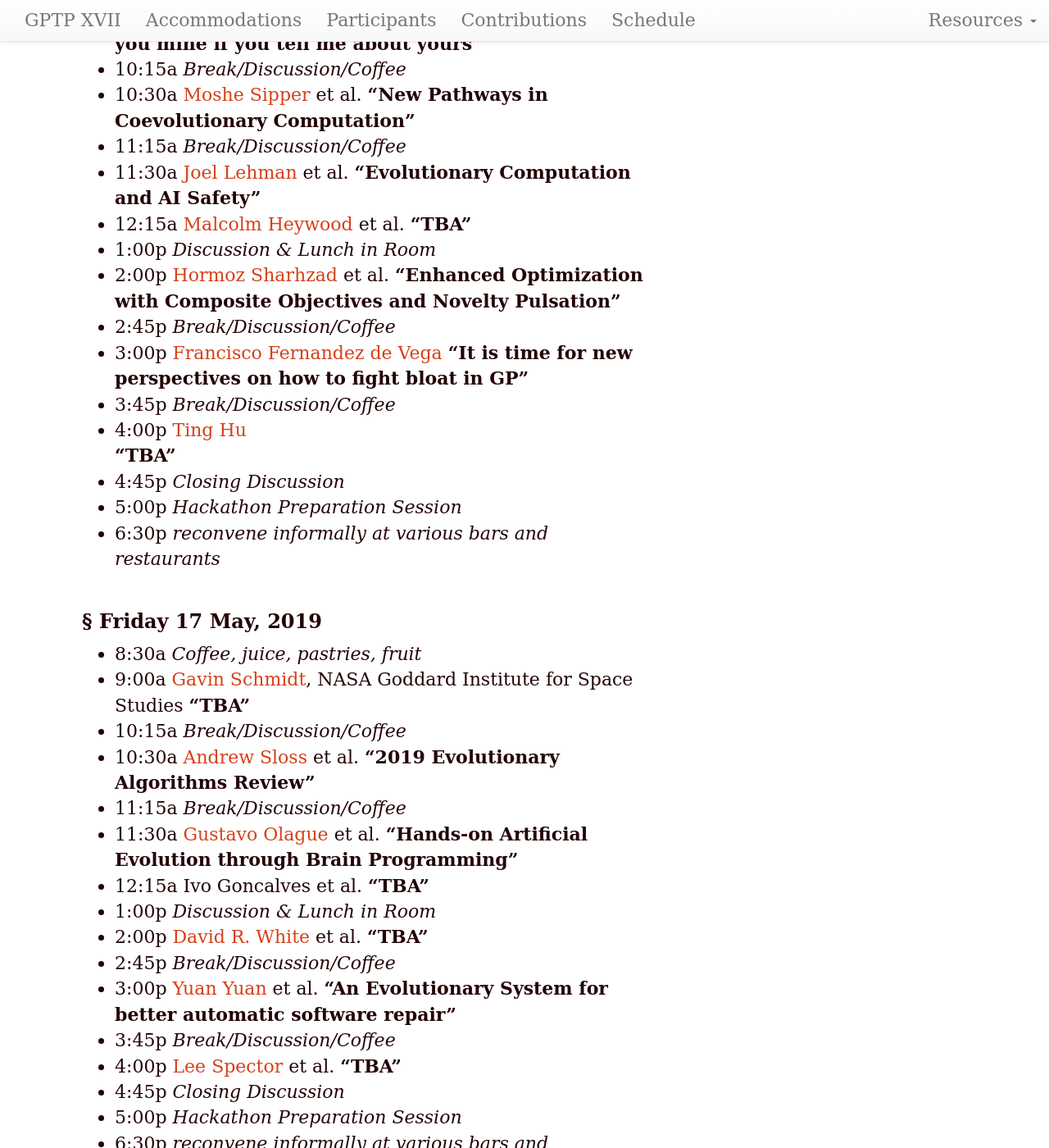
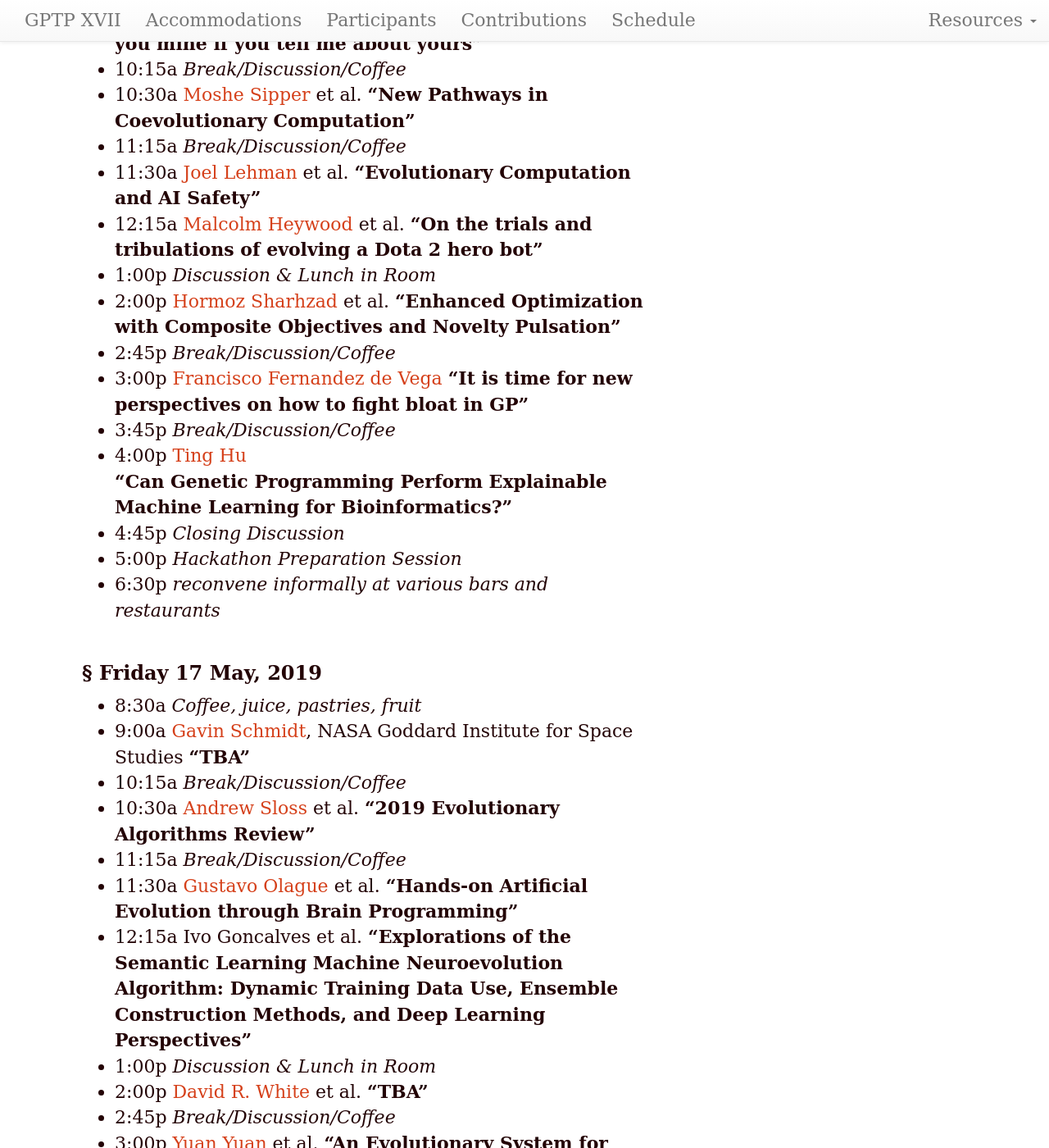
Before and after one commit to GPTP-workshop/gptp-workshop.github.io, a Jekyll site: the page built from schedule.md, in a window 1280 px wide and 1400 px high, scrolled down 636 px. Shown: the whole window at 82% size. Built offline with Jekyll 4.4.1, drawn with Linux system fonts in a browser that asks for light colours; our own code applies the rules of GitHub Pages for plain Markdown files; some of the changed text lies outside the part shown.

Commit message:
Update schedule.md

```diff
--- a/schedule.md
+++ b/schedule.md
@@ -25,7 +25,7 @@ and end after lunch on the last day, that is May 19, 2019.
 - 11:30a [Joel Lehman](http://joellehman.com/) et al.
 **"Evolutionary Computation and AI Safety"**
 - 12:15a [Malcolm Heywood](https://web.cs.dal.ca/~mheywood/) et al.
-**"TBA"**
+**"On the trials and tribulations of evolving a Dota 2 hero bot"**
 - 1:00p _Discussion & Lunch in Room_
 - 2:00p [Hormoz Sharhzad](https://www.linkedin.com/in/hormozshahrzad/) et al.
 **"Enhanced Optimization with Composite Objectives and Novelty Pulsation"**
@@ -34,7 +34,7 @@ and end after lunch on the last day, that is May 19, 2019.
 **"It is time for new perspectives on how to fight bloat in GP"**
 - 3:45p _Break/Discussion/Coffee_
 - 4:00p [Ting Hu](https://sites.google.com/site/tinghushomepage/)
-**"TBA"**
+**"Can Genetic Programming Perform Explainable Machine Learning for Bioinformatics?"**
 - 4:45p _Closing Discussion_
 - 5:00p _Hackathon Preparation Session_
 - 6:30p _reconvene informally at various bars and restaurants_
@@ -50,7 +50,7 @@ and end after lunch on the last day, that is May 19, 2019.
 - 11:30a [Gustavo Olague](http://evovision.cicese.mx/) et al.
 **"Hands-on Artificial Evolution through Brain Programming"**
 - 12:15a Ivo Goncalves et al.
-**"TBA"**
+**"Explorations of the Semantic Learning Machine Neuroevolution Algorithm: Dynamic Training Data Use, Ensemble Construction Methods, and Deep Learning Perspectives"**
 - 1:00p _Discussion & Lunch in Room_
 - 2:00p [David R. White](http://www.davidrwhite.co.uk/) et al.
 **"TBA"**
@@ -59,7 +59,7 @@ and end after lunch on the last day, that is May 19, 2019.
 **"An Evolutionary System for better automatic software repair"**
 - 3:45p _Break/Discussion/Coffee_
 - 4:00p [Lee Spector](http://faculty.hampshire.edu/lspector/) et al.
-**"TBA"**
+**"Comparison of Linear Genome Representations For Software Synthesis"**
 - 4:45p _Closing Discussion_
 - 5:00p _Hackathon Preparation Session_
 - 6:30p _reconvene informally at various bars and restaurants_
@@ -93,7 +93,7 @@ and end after lunch on the last day, that is May 19, 2019.
 ### Sunday 19 May, 2019
 - 8:30a _Coffee, juice, pastries, fruit_
 - 9:00a [Anil Saini](https://www.linkedin.com/in/anil-k-saini/)
-**"TBA"**
+**"Using Modularity Metrics to guide evolution in Genetic Programming"**
 - 9:45a _Break/Discussion/Coffee_
 - 10:00a _GP Hackathon_
 - 1:00p _Box Lunch and Wrap-up Discussion_
```
Also changed, not shown: other parts of schedule.md (+1 -1 lines).
